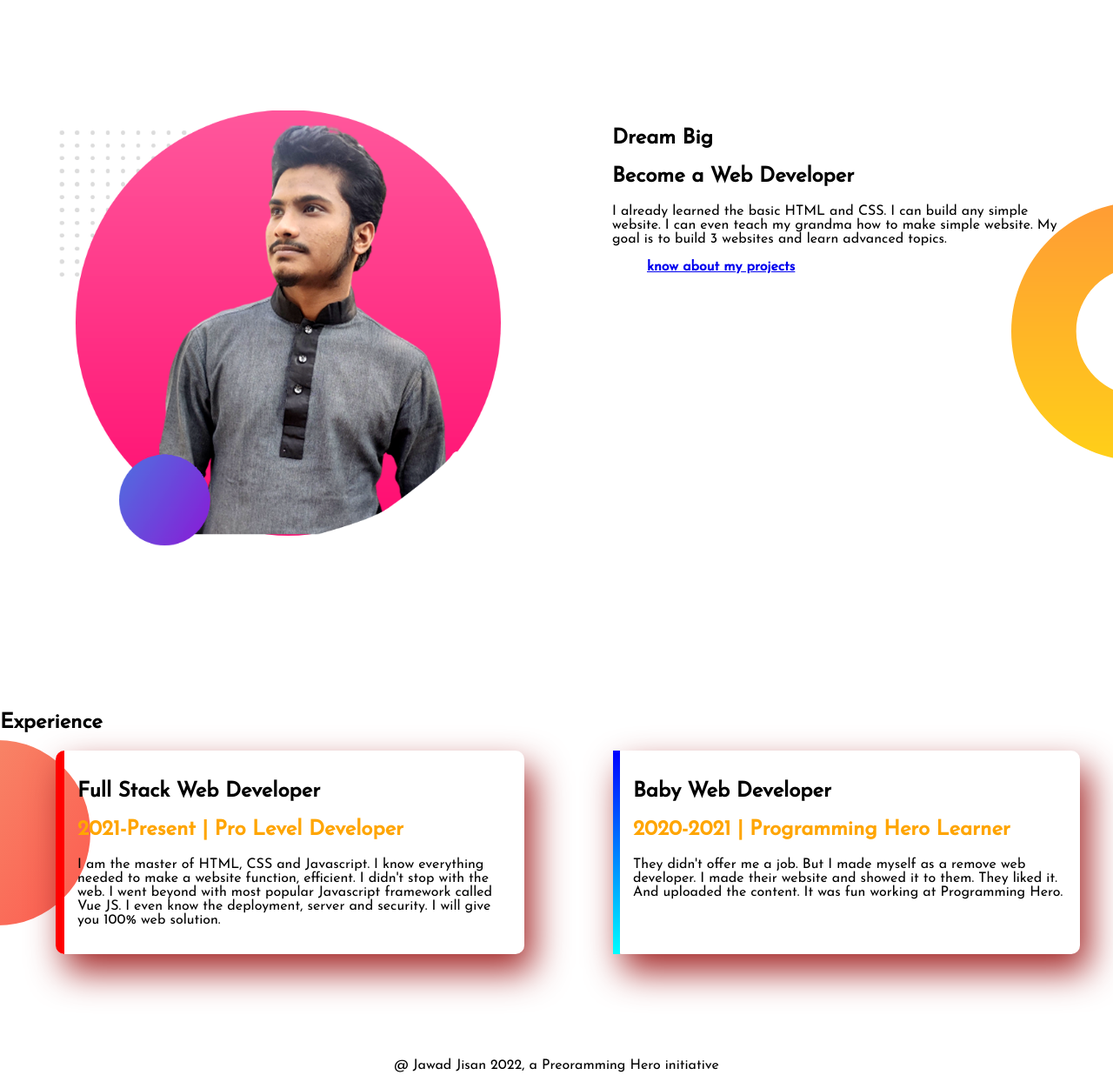
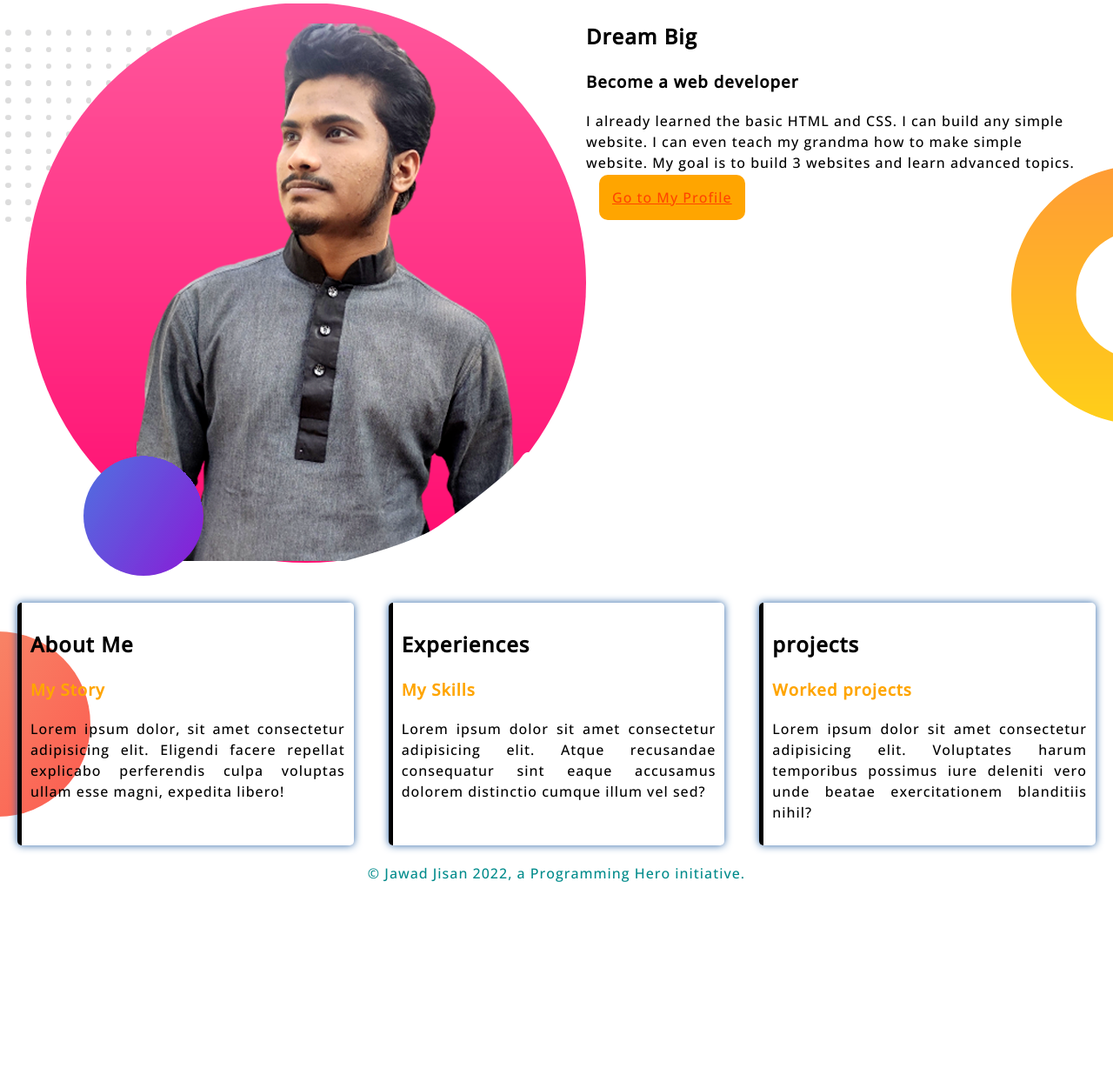
Before and after one commit to JawadJisan/Developer-Portfolio, a plain HTML site: page index.html in a window 1280 px wide. Shown: the part 676-1912 px from the top of the page at 87% size. After the commit the page ends 1692 px from the top, so only its background shows below. Drawn offline with nearby package versions, Linux system fonts and the light colour scheme.

Commit message:
Add files via upload

```diff
--- a/index.html
+++ b/index.html
@@ -4,62 +4,63 @@
     <meta charset="UTF-8">
     <meta http-equiv="X-UA-Compatible" content="IE=edge">
     <meta name="viewport" content="width=device-width, initial-scale=1.0">
-    <title>Jawad Jisan-Portfolio</title>
+    <title>Jawad Portfolio</title>
     <link rel="stylesheet" href="style.css">
+    <link rel="shortcut icon" href="images/favicon.png" type="image/x-icon">
     <link rel="preconnect" href="https://fonts.googleapis.com">
 <link rel="preconnect" href="https://fonts.gstatic.com" crossorigin>
-<link href="https://fonts.googleapis.com/css2?family=Josefin+Sans:wght@300;400&display=swap" rel="stylesheet">
-
-
+<link href="https://fonts.googleapis.com/css2?family=Open+Sans:wght@500&display=swap" rel="stylesheet">
 </head>
 <body>
-    <section class="top flexible">
-
+    <section class="top-section">
+        <div class="margin">
             <div class="half-width">
-        <h1>WELCOME TO</h1>
-        <h1><span class="name">JAWAD JISAN</span> PORTFOLIO</h1>
-        <h3>To Know More About Me</h3>
-
-         <p>Lorem ipsum dolor sit amet consectetur adipisicing elit. Delectus ea animi molestiae praesentium possimus perspiciatis iure. Labore est dignissimos facilis aliquid nulla similique omnis rerum consequuntur sed ratione. Velit, doloremque odit illo sint a nostrum tempora nihil quia numquam. Ea?</p>
-        <a class="button-link" href="">Hire Me</a>
+                <p class="font-changes" id="Hi-There"><span>Hi There!</span></p>
+        <h1 class="font-changes" id="jawad-jisan">I am <span>Jawad Jisan</span></h1>
+        <h2>A Full Stack Developer Developer</h2>
+        <p>I am  works with the Back End — or server side — of the application as well as the Front End, or client side.</p>
+        <p>I am a full stack developer or engineer. Works with both the front and back ends of a website or application. In this sense, I provide an end-to-end service, and can be involved in projects that involve databases and building user-facing websites.</p>
+        <a target="_blank" href="https://www.linkedin.com/in/ji-san-6a7b69218/">HIRE ME</a>
+        <a target="_blank" href="https://www.linkedin.com/in/ji-san-6a7b69218/">DOWNLODE CV</a>
             </div>
-
+        </div>
         <div class="half-width">
             <img src="images/jisan.png" alt="">
         </div>
     </section>
-    <section class="dream flexible">
-        <div class="half-width">
+
+
+    <section class="section-two">
+        <div class="width-half">
             <img src="images/jawad.png" alt="">
         </div>
-        <div class="half-width">
+        <div class="width-half">
             <h1>Dream Big</h1>
-            <h2>Become a Web Developer</h2>
-            <p>I already learned the basic HTML and CSS. I can build any simple website. I can even teach my grandma how to make simple website. My goal is to build 3 websites and learn advanced topics.</p>
-            <a class="button-link" href="https://www.linkedin.com/in/ji-san-6a7b69218/" target="_blank">know about my projects</a>
+            <h3>Become a web developer</h3>
+            <p class="new-id">I already learned the basic HTML and CSS. I can build any simple website. I can even teach my grandma how to make simple website. My goal is to build 3 websites and learn advanced topics.</p>
+            <a target="_blank" href="https://www.facebook.com/profile.php?id=100054546439637">Go to My Profile</a>
 
         </div>
     </section>
 
-<section class="experience" >
-    <h1>Experience</h1>
-    <div class="flexible">
-
-    <div class="experience-item" id="web-developer">
-        <h1>Full Stack Web Developer</h1>
-        <h2 class="name">2021-Present | Pro Level Developer</h2>
-        <p>I am the master of HTML, CSS and Javascript. I know everything needed to make a website function, efficient. I didn't stop with the web. I went beyond with most popular Javascript framework called Vue JS. I even know the deployment, server and security. I will give you 100% web solution.</p>
+    <section class="section-about">
+        <div class="about-me">
+            <h1>About Me</h1>
+            <h3 class="My-Story">My Story</h3>
+            <p>Lorem ipsum dolor, sit amet consectetur adipisicing elit. Eligendi facere repellat explicabo perferendis culpa voluptas ullam esse magni, expedita libero!</p>
         </div>
-    <div class="experience-item" id="web-developer1">
-        <h1>Baby Web Developer</h1>
-        <h2 class="name">2020-2021 | Programming Hero Learner</h2>
-        <p>They didn't offer me a job. But I made myself as a remove web developer. I made their website and showed it to them. They liked it. And uploaded the content. It was fun working at Programming Hero.</p>
+        <div class="experiences">
+            <h1>Experiences</h1>
+            <h3 class="My-Skills">My Skills</h3>
+            <p>Lorem ipsum dolor sit amet consectetur adipisicing elit. Atque recusandae consequatur sint eaque accusamus dolorem distinctio cumque illum vel sed?</p>
         </div>
+        <div class="projects">
+            <h1>projects</h1>
+            <h3 class="Worked-projects">Worked projects</h3>
+            <p>Lorem ipsum dolor sit amet consectetur adipisicing elit. Voluptates harum temporibus possimus iure deleniti vero unde beatae exercitationem blanditiis nihil?</p>
         </div>
     </section>
-<footer>
-    <p>@ Jawad Jisan 2022, a Preoramming Hero initiative</p>
-</footer>
+    <footer>© Jawad Jisan 2022, a Programming Hero initiative.</footer>
 
 </body>
 </html>
--- a/style.css
+++ b/style.css
@@ -1,64 +1,94 @@
-body{
-    font-family: 'Josefin Sans', sans-serif;
-    margin: 0;
-}
-h1{
-    font-family: 'Josefin Sans', sans-serif;
-}
-.name{
-    color: orange;
-}
-.flexible{
-    display: flex;
-    margin-bottom: 120px;
-}
-
 .half-width{
     width: 50%;
-    padding: 5%;
+
 }
 .half-width img{
     width: 100%;
 }
-.button-link{
+.top-section{
+    display: flex;
+    background-repeat: no-repeat;
+    background-position: left top;
+    background-image: url(images/top-banner.png);
+    margin-bottom: 100px;
 
-    padding: 10px 40px;
-    border-radius: 5px;
-    color: rgb(255, 21, 21)29, 129);
+}
+.font-changes{
+    font-family: 'Open Sans', sans-serif;
 
-    font-weight: 800;
 }
-.top{
-    background-image: url(images/top-banner.png);
-    background-repeat: no-repeat;
+body{
+    margin: 0%;
+    font-family: 'Open Sans', sans-serif;
+    letter-spacing: 1px;
+    line-height: 1.5;
 }
-.dream{
+.new-id{
+    margin-right: 35px;
+
+}
+#jawad-jisan span{
+    color: orange;
+    font-size: 35px;
+    font-weight:900;
+}
+#Hi-There span{
+    color:white;
+    background-color: rgb(17, 81, 255);
+    padding: 2px 30px;
+    border: 5px solid steelblue;
+    border-radius: 20px;
+    margin-top: 80px;
+}
+.margin{
+    margin-top: 120px;
+    margin-left: 130px;
+}
+a{
+    color: orangered;
+    padding: 15px;
+    margin-left: 15px;
+    border: rgb(17, 81, 255);
+    background-color: orange;
+    border-radius: 10px;
+}
+.section-two{
+    display: flex;
     background-image: url(images/dream-bg.png);
     background-repeat: no-repeat;
-    background-position: right;
+    background-position: right center;
 }
-.experience-item{
-    width: 45%;
-    box-shadow: 10px 20px 40px brown;
-    margin-left: 5%;
-    margin-right: 3%;
-    padding: 15px;
-    border-radius: 10px;
+.width-half{
+    width: 100%;
 }
-.experience{
+#new-id{
+}
+.about-me, .experiences, .projects{
+    width: 30%;
+    border-radius: 5px;
+    border-left: 5px solid black;
+    box-shadow: 0px 0px 10px  rgb(42, 99, 165);
+    box-sizing:content-box;
+    padding: 10px;
+    margin: 20px;
+    text-align: justify;
+
+}
+.section-about{
+    display: flex;
     background-image: url(images/exp-bg.png);
     background-repeat: no-repeat;
-    background-position: left;
+    background-position: left ;
+    background-origin: inherit;
+
 }
-
-#web-developer{
-    border-left: 10px solid red;
+.My-Story, .Worked-projects, .My-Skills{
+    color: orange;
 }
-#web-developer1{
-    border-left: 8px solid blueviolet;
-    border-image: linear-gradient(blue, cyan);
-    border-image-slice: 1;
+footer{
+    text-align: center;
+    color: darkcyan;
 }
-footer p{
-    text-align: center;
+img{
+    object-fit: cover;
 }
```
Lines whose indentation alone changed are shown as unchanged.
